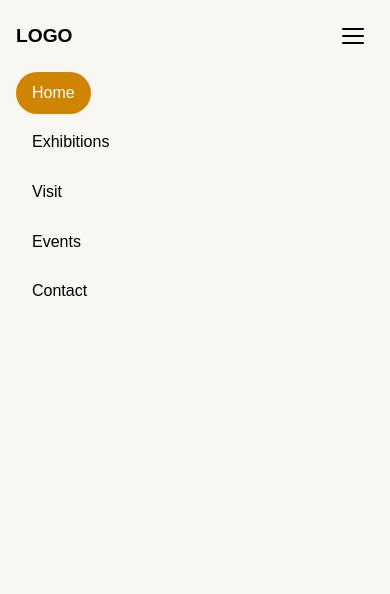
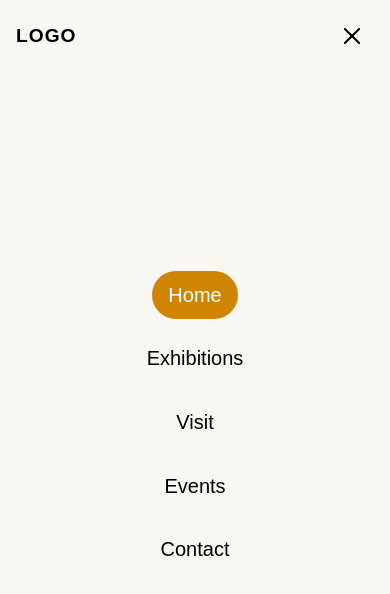
Before and after one commit to Soreng95/semester_project, a plain HTML site: page index.html in a window 390 px wide. Both pictures are taken after a click on the label "Toggle menu". Drawn offline with Linux system fonts and the light colour scheme.

Commit message:
animated navbar

```diff
--- a/globals.css
+++ b/globals.css
@@ -156,40 +156,17 @@ ol {
   margin-inline: auto;
 }
 
-/* Navbar */
+/* NAVBAR */
+
 .site-header {
   width: 100%;
-  background-color: var(--background);
-}
-
-.logo {
-  font-weight: 800;
-  font-size: 1.2rem;
-  color: var(--foreground);
-  white-space: nowrap;
-}
-
-.nav-link {
-  color: var(--foreground);
-  font-weight: 500;
-  font-size: 1rem;
-  padding: 0.55rem 1rem;
-  border-radius: 999px;
-  transition:
-    background-color 150ms ease,
-    color 150ms ease;
-}
-
-.nav-link:hover,
-.nav-link--active {
-  background-color: var(--secondary);
-  color: var(--secondary-foreground);
 }
 
 .nav-desktop {
   display: none;
   width: 100%;
   background-color: var(--background);
+  border-bottom: 1px solid var(--border);
 }
 
 .nav-desktop__inner {
@@ -202,16 +179,52 @@ ol {
   gap: 2rem;
 }
 
+.nav-desktop__logo {
+  justify-self: start;
+  font-weight: 800;
+  font-size: 1.2rem;
+  letter-spacing: 1px;
+  text-transform: uppercase;
+  color: var(--foreground);
+  white-space: nowrap;
+}
+
 .nav-desktop__links {
+  justify-self: center;
   display: flex;
   align-items: center;
-  justify-content: center;
   gap: 1.25rem;
+}
+
+.nav-link {
+  color: var(--foreground);
+  font-size: 1rem;
+  font-weight: 500;
+  padding: 0.55rem 1rem;
+  border-radius: 999px;
+  transition:
+    background-color 150ms ease,
+    color 150ms ease;
+}
+
+.nav-link:hover,
+.nav-link:focus-visible,
+.nav-link--active {
+  background-color: var(--secondary);
+  color: var(--secondary-foreground);
 }
 
 .nav-mobile {
   width: 100%;
   background-color: var(--background);
+  border-bottom: 1px solid var(--border);
+  position: relative;
+}
+
+.nav-mobile__toggle {
+  position: absolute;
+  opacity: 0;
+  pointer-events: none;
 }
 
 .nav-mobile__top {
@@ -220,41 +233,139 @@ ol {
   display: flex;
   align-items: center;
   justify-content: space-between;
+  position: relative;
+  z-index: 60;
 }
 
-.nav-mobile__toggle {
-  display: none;
+.nav-mobile__logo {
+  font-weight: 800;
+  font-size: 1.2rem;
+  letter-spacing: 1px;
+  text-transform: uppercase;
+  color: var(--foreground);
+  white-space: nowrap;
 }
 
 .nav-mobile__btn {
-  width: 42px;
-  height: 42px;
+  width: 44px;
+  height: 44px;
   display: inline-flex;
   flex-direction: column;
+  align-items: center;
   justify-content: center;
-  align-items: center;
   gap: 5px;
   border-radius: 999px;
   cursor: pointer;
+  position: relative;
+  z-index: 70;
 }
 
-.nav-mobile__btn span {
+.nav-mobile__btn:focus-visible {
+  outline: 2px solid var(--ring);
+  outline-offset: 3px;
+}
+
+.nav-mobile__bar {
+  display: block;
   width: 22px;
   height: 2px;
   background-color: var(--foreground);
   border-radius: 999px;
+  transition:
+    transform 220ms ease,
+    opacity 220ms ease;
 }
 
-.nav-mobile__menu {
-  display: none;
-  padding: 0 1rem 1rem;
-  flex-direction: column;
-  align-items: flex-start;
-  gap: 0.5rem;
+.nav-mobile__overlay {
+  position: fixed;
+  inset: 0;
+  z-index: 50;
+  opacity: 0;
+  pointer-events: none;
+  transition: opacity 300ms ease;
 }
 
-.nav-mobile__toggle:checked ~ .nav-mobile__menu {
+.nav-mobile__backdrop {
+  position: absolute;
+  inset: 0;
+  z-index: 1;
+  background-color: color-mix(in oklch, var(--foreground) 45%, transparent);
+}
+
+@supports (
+  (-webkit-backdrop-filter: blur(10px)) or (backdrop-filter: blur(10px))
+) {
+  .nav-mobile__backdrop {
+    background-color: color-mix(in oklch, var(--foreground) 35%, transparent);
+    -webkit-backdrop-filter: blur(10px);
+    backdrop-filter: blur(10px);
+  }
+}
+
+.nav-mobile__panel {
+  position: absolute;
+  inset: 0;
+  z-index: 2;
+  background-color: var(--background);
   display: flex;
+  align-items: center;
+  justify-content: center;
+  transform: translateY(-100%);
+  transition: transform 350ms cubic-bezier(0.22, 0.61, 0.36, 1);
+}
+
+.nav-mobile__panel-inner {
+  position: relative;
+  z-index: 3;
+  width: min(420px, calc(100% - 3rem));
+  text-align: center;
+}
+
+.nav-mobile__links {
+  display: flex;
+  flex-direction: column;
+  gap: 1rem;
+}
+
+.nav-mobile__link {
+  color: var(--foreground);
+  font-size: 1.25rem;
+  font-weight: 500;
+  padding: 0.55rem 1rem;
+  border-radius: 999px;
+  width: fit-content;
+  margin: 0 auto;
+  transition:
+    background-color 150ms ease,
+    color 150ms ease;
+}
+
+.nav-mobile__link:hover,
+.nav-mobile__link:focus-visible,
+.nav-mobile__link--active {
+  background-color: var(--secondary);
+  color: var(--secondary-foreground);
+}
+
+.nav-mobile__toggle:checked ~ .nav-mobile__overlay {
+  opacity: 1;
+  pointer-events: auto;
+}
+
+.nav-mobile__toggle:checked ~ .nav-mobile__overlay .nav-mobile__panel {
+  transform: translateY(0);
+}
+
+.nav-mobile__toggle:checked ~ .nav-mobile__top .nav-mobile__bar:nth-child(1) {
+  transform: translateY(7px) rotate(45deg);
+}
+
+.nav-mobile__toggle:checked ~ .nav-mobile__top .nav-mobile__bar:nth-child(2) {
+  opacity: 0;
+}
+
+.nav-mobile__toggle:checked ~ .nav-mobile__top .nav-mobile__bar:nth-child(3) {
+  transform: translateY(-7px) rotate(-45deg);
 }
 
 @media (min-width: 768px) {
--- a/index.html
+++ b/index.html
@@ -15,34 +15,54 @@
 
   <body>
     <header class="site-header">
-      <nav class="nav-mobile">
+      <nav class="nav-mobile" aria-label="Mobile navigation">
         <input type="checkbox" id="nav-toggle" class="nav-mobile__toggle" />
 
         <div class="nav-mobile__top">
-          <a href="#" class="logo">LOGO</a>
+          <a href="index.html" class="nav-mobile__logo">LOGO</a>
 
-          <label for="nav-toggle" class="nav-mobile__btn">
-            <span></span>
-            <span></span>
-            <span></span>
+          <label
+            for="nav-toggle"
+            class="nav-mobile__btn"
+            aria-label="Toggle menu"
+          >
+            <span class="nav-mobile__bar"></span>
+            <span class="nav-mobile__bar"></span>
+            <span class="nav-mobile__bar"></span>
           </label>
         </div>
 
-        <div class="nav-mobile__menu">
-          <a class="nav-link nav-link--active" href="#">Home</a>
-          <a class="nav-link" href="#">Exhibitions</a>
-          <a class="nav-link" href="#">Visit</a>
-          <a class="nav-link" href="#">Events</a>
-          <a class="nav-link" href="#">Contact</a>
+        <div class="nav-mobile__overlay">
+          <div class="nav-mobile__panel">
+            <div class="nav-mobile__panel-inner">
+              <div class="nav-mobile__links">
+                <a
+                  class="nav-mobile__link nav-mobile__link--active"
+                  href="index.html"
+                  >Home</a
+                >
+                <a class="nav-mobile__link" href="#">Exhibitions</a>
+                <a class="nav-mobile__link" href="#">Visit</a>
+                <a class="nav-mobile__link" href="#">Events</a>
+                <a class="nav-mobile__link" href="#">Contact</a>
+              </div>
+            </div>
+          </div>
+
+          <label
+            class="nav-mobile__backdrop"
+            for="nav-toggle"
+            aria-label="Close menu"
+          ></label>
         </div>
       </nav>
 
-      <nav class="nav-desktop">
+      <nav class="nav-desktop" aria-label="Desktop navigation">
         <div class="nav-desktop__inner">
-          <a href="#" class="logo">LOGO</a>
+          <a href="index.html" class="nav-desktop__logo">LOGO</a>
 
           <div class="nav-desktop__links">
-            <a class="nav-link nav-link--active" href="#">Home</a>
+            <a class="nav-link nav-link--active" href="index.html">Home</a>
             <a class="nav-link" href="#">Exhibitions</a>
             <a class="nav-link" href="#">Visit</a>
             <a class="nav-link" href="#">Events</a>
```
